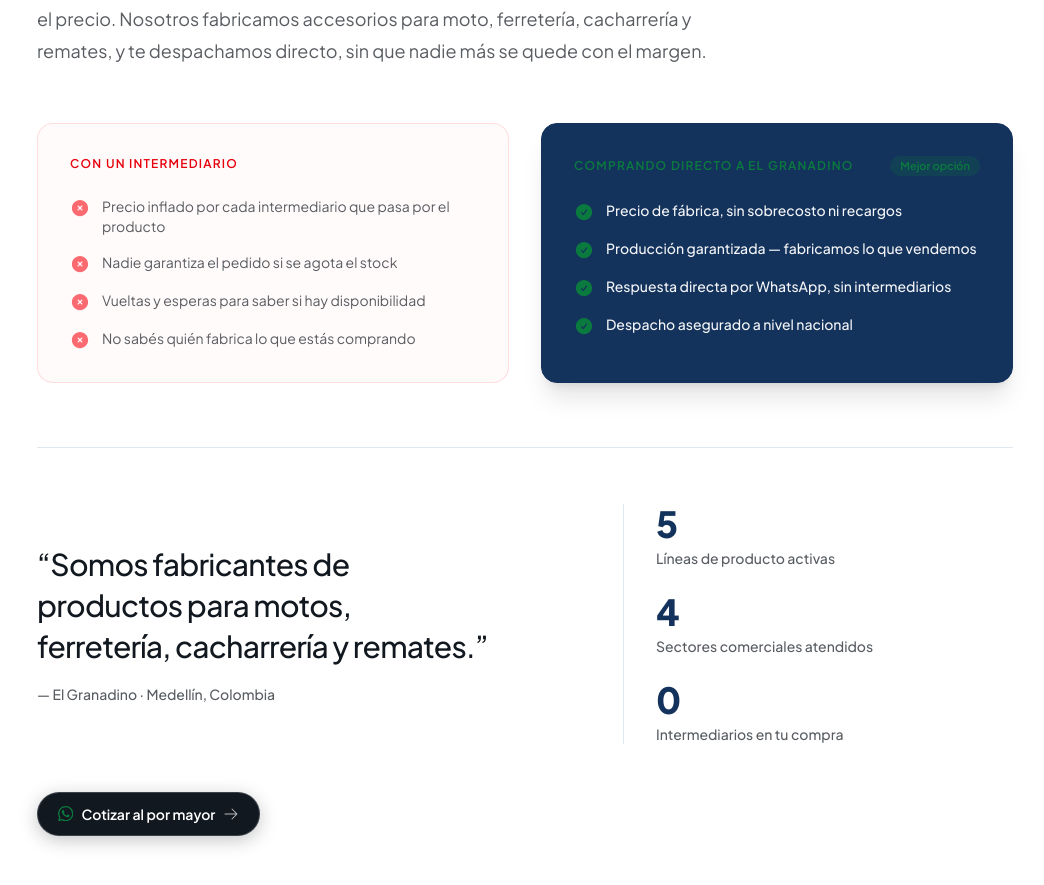
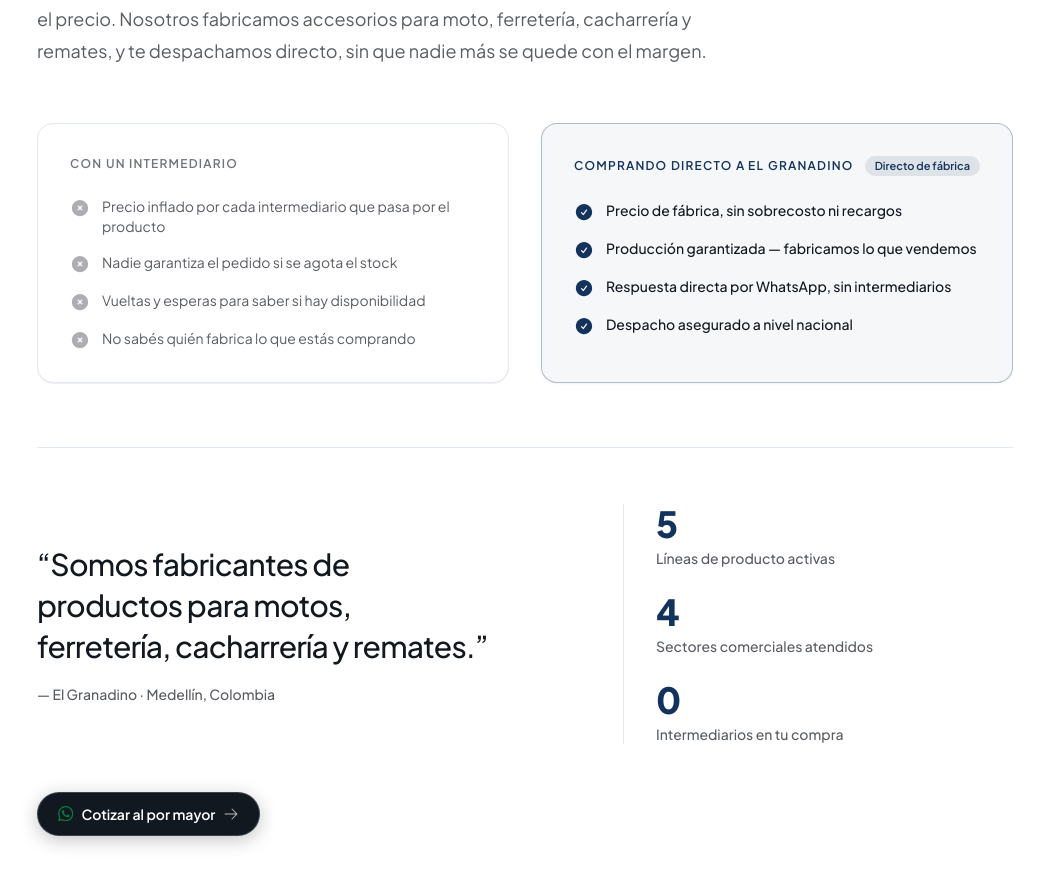
Before and after one commit to elgranadino2/importadora-el-granadino, a Next.js app: page / in a window 1280 px wide. Shown: the part 1140-2025 px from the top of the page, without its empty margins (115-1159 px from the left). Built offline with nearby package versions, Linux system fonts and the light colour scheme.

Commit message:
refactor(ui): restore subtle light aesthetic for Fabricacion comparison card with soft brand border and clean typography

```diff
--- a/src/components/sections/Fabricacion.tsx
+++ b/src/components/sections/Fabricacion.tsx
@@ -112,15 +112,15 @@
           </p>
         </motion.div>
 
-        {/* Tabla comparativa de alto contraste CRO */}
+        {/* Tabla comparativa sobria con diseño claro armonizado */}
         <motion.div
           variants={item}
           className="mt-14 grid gap-6 sm:grid-cols-2 lg:gap-8"
         >
-          {/* Lado Intermediario (Fricción) */}
-          <div className="flex flex-col justify-between rounded-2xl border border-red-500/15 bg-red-500/[0.02] p-8 transition-all duration-300 hover:border-red-500/30">
+          {/* Lado Intermediario */}
+          <div className="flex flex-col justify-between rounded-2xl border border-border bg-background p-8 shadow-2xs transition-all duration-300">
             <div>
-              <p className="text-xs font-semibold tracking-widest text-red-600 uppercase">
+              <p className="text-xs font-semibold tracking-widest text-foreground/60 uppercase">
                 <FoldText
                   text="Con un intermediario"
                   splitBy="word"
@@ -135,7 +135,7 @@
               <ul className="mt-6 space-y-4">
                 {CONTRAS.map((c) => (
                   <li key={c} className="flex items-start gap-3 text-sm text-foreground/70">
-                    <XCircleIcon className="mt-0.5 h-5 w-5 shrink-0 text-red-500/70" />
+                    <XCircleIcon className="mt-0.5 h-5 w-5 shrink-0 text-foreground/35" />
                     <span>{c}</span>
                   </li>
                 ))}
@@ -143,11 +143,11 @@
             </div>
           </div>
 
-          {/* Lado El Granadino (Ganador) */}
-          <div className="group flex flex-col justify-between rounded-2xl border border-brand bg-brand p-8 text-white shadow-xl transition-all duration-300 hover:-translate-y-1 hover:shadow-2xl">
+          {/* Lado El Granadino (Destacado sutil en fondo claro) */}
+          <div className="group flex flex-col justify-between rounded-2xl border border-brand/30 bg-brand/[0.04] p-8 shadow-xs transition-all duration-300 hover:-translate-y-0.5 hover:border-brand/50 hover:shadow-md">
             <div>
               <div className="flex items-center justify-between">
-                <p className="text-xs font-semibold tracking-widest text-accent uppercase">
+                <p className="text-xs font-semibold tracking-widest text-brand uppercase">
                   <FoldText
                     text="Comprando directo a El Granadino"
                     splitBy="word"
@@ -159,15 +159,15 @@
                     color="inherit"
                   />
                 </p>
-                <span className="rounded-full bg-accent/20 px-2.5 py-0.5 text-[11px] font-semibold text-accent">
-                  Mejor opción
+                <span className="rounded-full bg-brand/10 px-2.5 py-0.5 text-[11px] font-semibold text-brand">
+                  Directo de fábrica
                 </span>
               </div>
 
               <ul className="mt-6 space-y-4">
                 {PROS.map((p) => (
-                  <li key={p} className="flex items-start gap-3 text-sm font-medium text-white/95">
-                    <CheckCircleIcon className="mt-0.5 h-5 w-5 shrink-0 text-accent" />
+                  <li key={p} className="flex items-start gap-3 text-sm font-medium text-foreground">
+                    <CheckCircleIcon className="mt-0.5 h-5 w-5 shrink-0 text-brand" />
                     <span>{p}</span>
                   </li>
                 ))}
```
